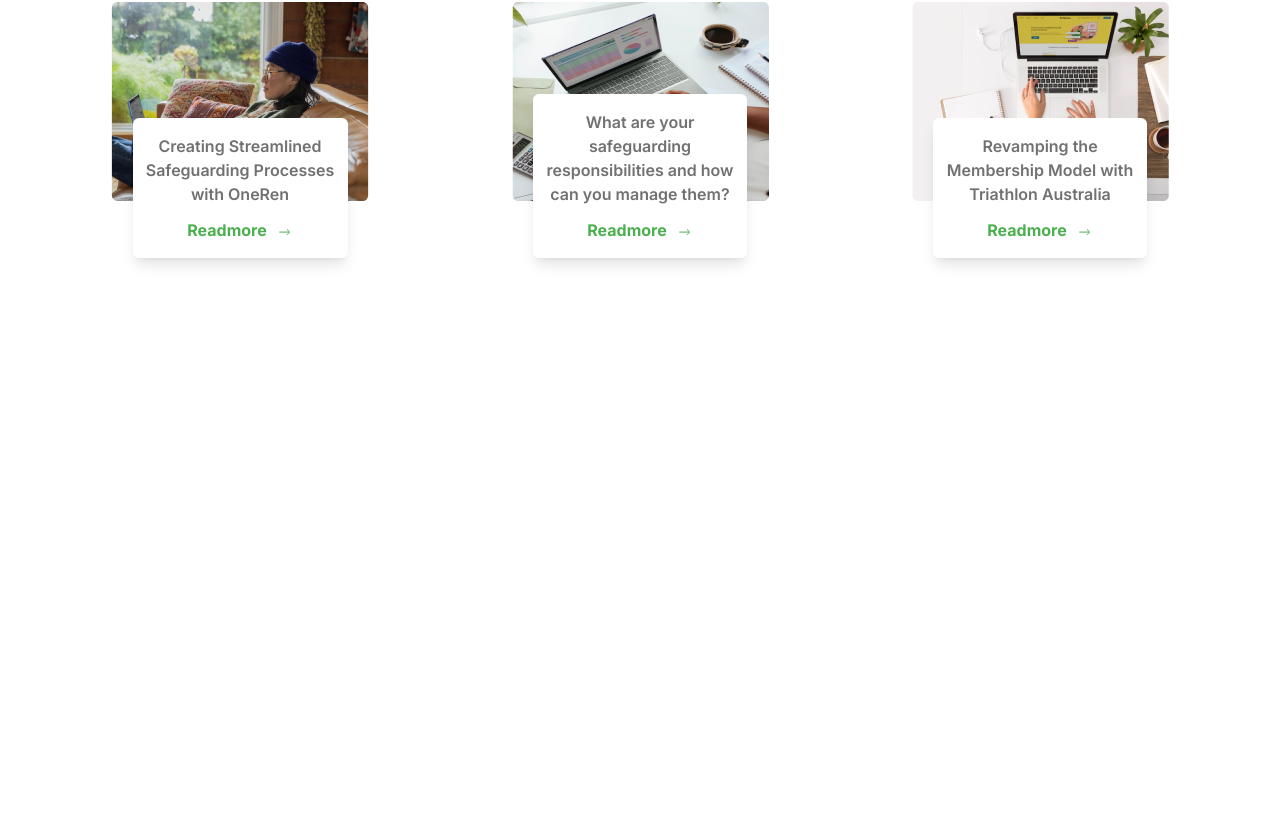
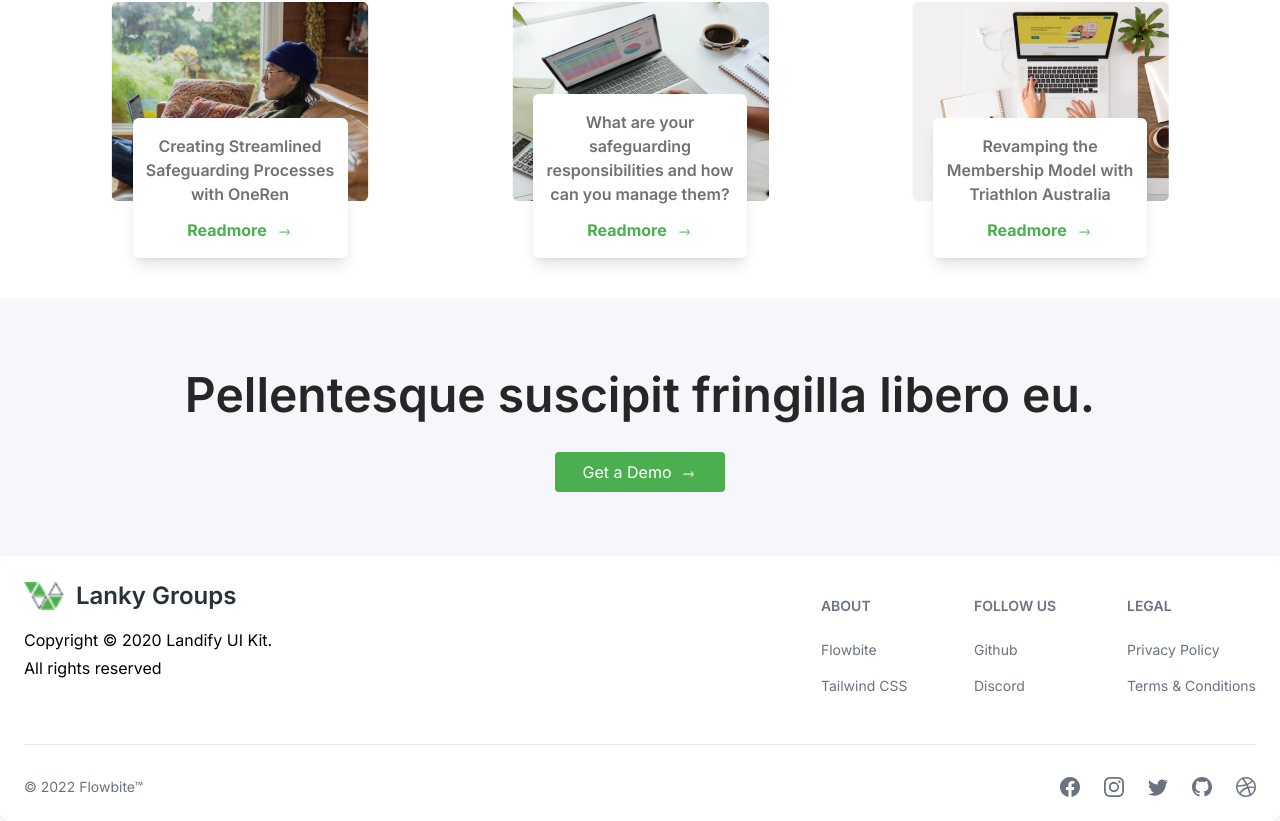
Before and after one commit to KarlStevenRequinto/lankygroups-website, a React (Vite) app: page / in a window 1280 px wide. Shown: the part 2917-3738 px from the top of the page. Before the commit the page ends 3215 px from the top, so only its background shows below. Built offline with nearby package versions, Linux system fonts and the light colour scheme.

Commit message:
done with footer

```diff
--- a/src/App.jsx
+++ b/src/App.jsx
@@ -5,6 +5,8 @@
 import About from "./components/About";
 import Products from "./components/Products";
 import Blog from "./components/Blog";
+import NewsLetter from "./components/NewsLetter";
+import MyFooter from "./components/MyFooter";
 
 function App() {
     return (
@@ -15,6 +17,8 @@
             <About />
             <Products />
             <Blog />
+            <NewsLetter/>
+            <MyFooter/>
         </>
     );
 }
--- a/src/components/About.jsx
+++ b/src/components/About.jsx
@@ -3,8 +3,8 @@
 
 const About = () => {
     return (
-        <div>
-            <div className="px-4 lg:px-14 max-w-screen-2xl mx-auto my-8">
+        <div >
+            <div className="px-4 lg:px-14 max-w-screen-2xl mx-auto my-8" id="about">
                 <div className="md:w-11/12 mx-auto flex flex-col md:flex-row justify-between items-center gap-12">
                     <div>
                         <img src={banner2} alt="image" />
--- a/src/components/Blog.jsx
+++ b/src/components/Blog.jsx
@@ -8,7 +8,7 @@
     ];
 
     return (
-        <div className="px-4 lg:px-14 max-w-screen-2xl mx-auto my-12">
+        <div className="px-4 lg:px-14 max-w-screen-2xl mx-auto my-12" id="faq">
             <div className="text-center md:w-1/2 mx-auto ">
                 <h2 className="text-4xl text-neutralDGrey font-semibold mb-4">Caring is the new marketing</h2>
                 <p className="md:w-3/4 text-sm text-neutralGrey mb-8 mx-auto">
--- a/src/components/Home.jsx
+++ b/src/components/Home.jsx
@@ -4,7 +4,7 @@
 import banner2 from "../assets/banner2.png";
 const Home = () => {
     return (
-        <div className="bg-neutralSilver">
+        <div className="bg-neutralSilver" id="home">
             <div className="px-4 lg:px-14 max-w-screen-2xl mx-auto min-h-screen h-screen">
                 <Carousel className="w-full mx-auto">
                     <div className="my-28 md:my-8 py-12 flex flex-col md:flex-row-reverse items-center justify-between gap-12">
--- /dev/null
+++ b/src/components/MyFooter.jsx
@@ -0,0 +1,60 @@
+import React from "react";
+import { Footer } from "flowbite-react";
+import { BsDribbble, BsFacebook, BsGithub, BsInstagram, BsTwitter } from "react-icons/bs";
+import logo from "../assets/logo.png";
+const MyFooter = () => {
+    return (
+        <Footer container>
+            <div className="w-full">
+                <div className="grid w-full justify-between sm:flex sm:justify-between md:flex md:grid-cols-1">
+                    <div className="space-y-4 mb-8">
+                    <a href="" className="text-2xl font-semibold flex items-center space-x-3">
+                        <img src={logo} alt="logo" className="w-10 inline-block items-center" />
+                        <span className="text-[#263238]">Lanky Groups</span>
+                    </a>
+                    <div >
+                        <p className="mb-1">Copyright © 2020 Landify UI Kit.</p>
+                        <p>All rights reserved</p>
+                    </div>
+                    </div>
+                    <div className="grid grid-cols-2 gap-8 sm:mt-4 sm:grid-cols-3 sm:gap-6">
+                        <div>
+                            <Footer.Title title="about" />
+                            <Footer.LinkGroup col>
+                                <Footer.Link href="#">Flowbite</Footer.Link>
+                                <Footer.Link href="#">Tailwind CSS</Footer.Link>
+                            </Footer.LinkGroup>
+                        </div>
+                        <div>
+                            <Footer.Title title="Follow us" />
+                            <Footer.LinkGroup col>
+                                <Footer.Link href="#">Github</Footer.Link>
+                                <Footer.Link href="#">Discord</Footer.Link>
+                            </Footer.LinkGroup>
+                        </div>
+                        <div>
+                            <Footer.Title title="Legal" />
+                            <Footer.LinkGroup col>
+                                <Footer.Link href="#">Privacy Policy</Footer.Link>
+                                <Footer.Link href="#">Terms &amp; Conditions</Footer.Link>
+                            </Footer.LinkGroup>
+                        </div>
+                    </div>
+                </div>
+                <Footer.Divider />
+                <div className="w-full sm:flex sm:items-center sm:justify-between">
+                    <Footer.Copyright href="#" by="Flowbite™" year={2022} />
+                    <div className="mt-4 flex space-x-6 sm:mt-0 sm:justify-center">
+                        <Footer.Icon href="#" icon={BsFacebook} />
+                        <Footer.Icon href="#" icon={BsInstagram} />
+                        <Footer.Icon href="#" icon={BsTwitter} />
+                        <Footer.Icon href="#" icon={BsGithub} />
+                        <Footer.Icon href="#" icon={BsDribbble} />
+                    </div>
+                </div>
+            </div>
+        </Footer>
+    );
+};
+
+export default MyFooter;
--- a/src/components/NavBar.jsx
+++ b/src/components/NavBar.jsx
@@ -45,7 +45,7 @@
                                 spy={true}
                                 smooth={true}
                                 offset={-100}
-                                className="block text-base text-gray900 hover:text-brandPrimary first:font-medium"
+                                className="block text-base text-gray900 hover:text-brandPrimary first:font-medium cursor-pointer"
                             >
                                 {link}
                             </Link>
--- /dev/null
+++ b/src/components/NewsLetter.jsx
@@ -0,0 +1,35 @@
+import React from "react";
+
+const NewsLetter = () => {
+    return (
+        <div className="px-4 lg:px-14 max-w-screen-2xl mx-auto bg-neutralSilver py-16">
+            <div>
+                <div className="text-center">
+                    <h2 className="lg:text-5xl text-3xl text-neutral-800 font-semibold mb-6 lg:leading-snug">
+                        Pellentesque suscipit fringilla libero eu.
+                    </h2>
+                    <div className="flex items-center justify-center lg:w-2/5 mx-auto">
+                        <button className="btn-primary text-white">
+                            Get a Demo
+                            <svg
+                                width="18"
+                                height="18"
+                                viewBox="0 0 18 18"
+                                fill="none"
+                                xmlns="http://www.w3.org/2000/svg"
+                                className="inline-block ml-2"
+                            >
+                                <path
+                                    d="M11.9347 11.866L14.2267 9.5739C14.4986 9.30207 14.4986 8.86134 14.2267 8.58951L11.9347 6.29742M14.0229 9.0817L4.27789 9.0817"
+                                    stroke="white"
+                                />
+                            </svg>
+                        </button>
+                    </div>
+                </div>
+            </div>
+        </div>
+    );
+};
+
+export default NewsLetter;
--- a/src/components/Products.jsx
+++ b/src/components/Products.jsx
@@ -3,7 +3,7 @@
 const Products = () => {
     return (
         <div>
-            <div className="px-4 lg:px-14 max-w-screen-2xl mx-auto my-8">
+            <div className="px-4 lg:px-14 max-w-screen-2xl mx-auto my-8" id="product">
                 <div className="md:w-11/12 mx-auto flex flex-col md:flex-row justify-between items-center gap-12">
                     <div>
                         <img src={banner3} alt="image" />
--- a/src/components/Services.jsx
+++ b/src/components/Services.jsx
@@ -22,7 +22,7 @@
         },
     ];
     return (
-        <div className="md:px-14 py-16 max-w-screen-2xl mx-auto">
+        <div className="md:px-14 py-16 max-w-screen-2xl mx-auto" id="service">
             <div className="text-center my-8">
                 <h2 className="text-4xl text-neutralDGrey font-semibold mb-2">Our Clients</h2>
                 <p className="text-neutralGrey">We have been working with some Fortune 500+ clients</p>
```
